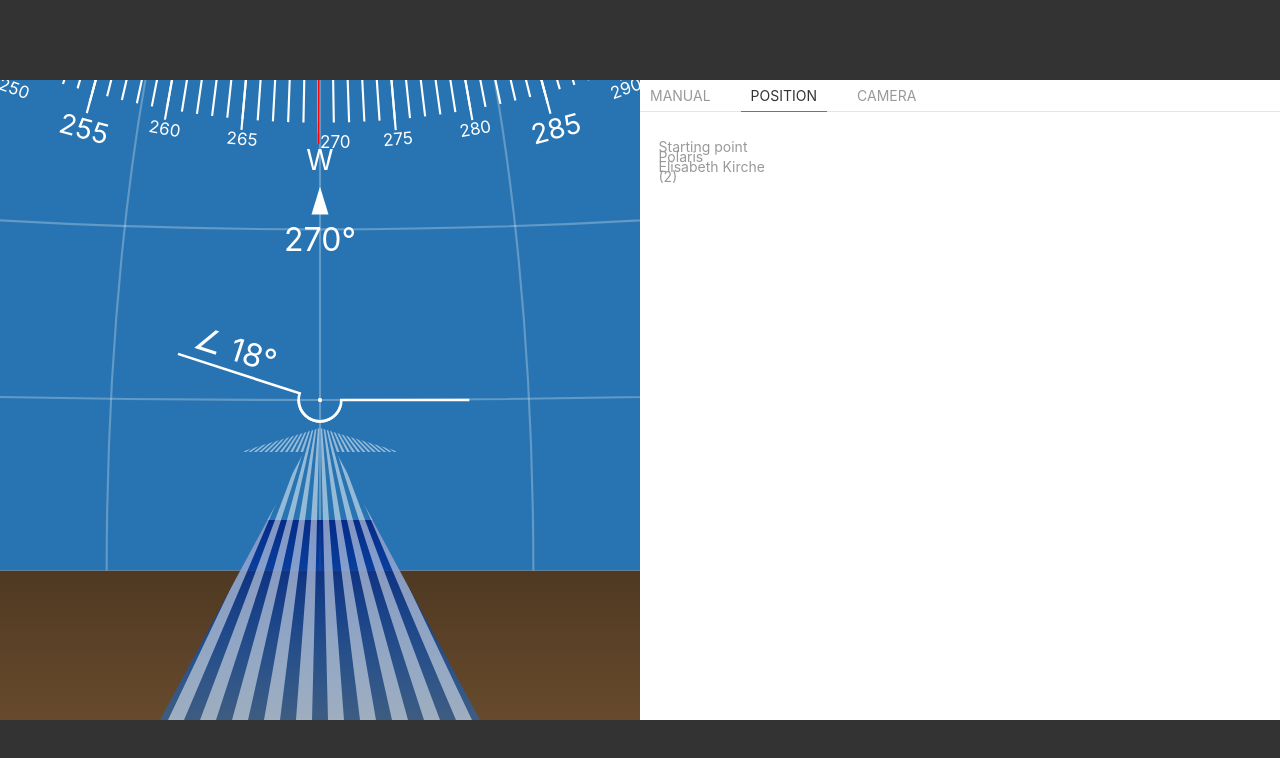
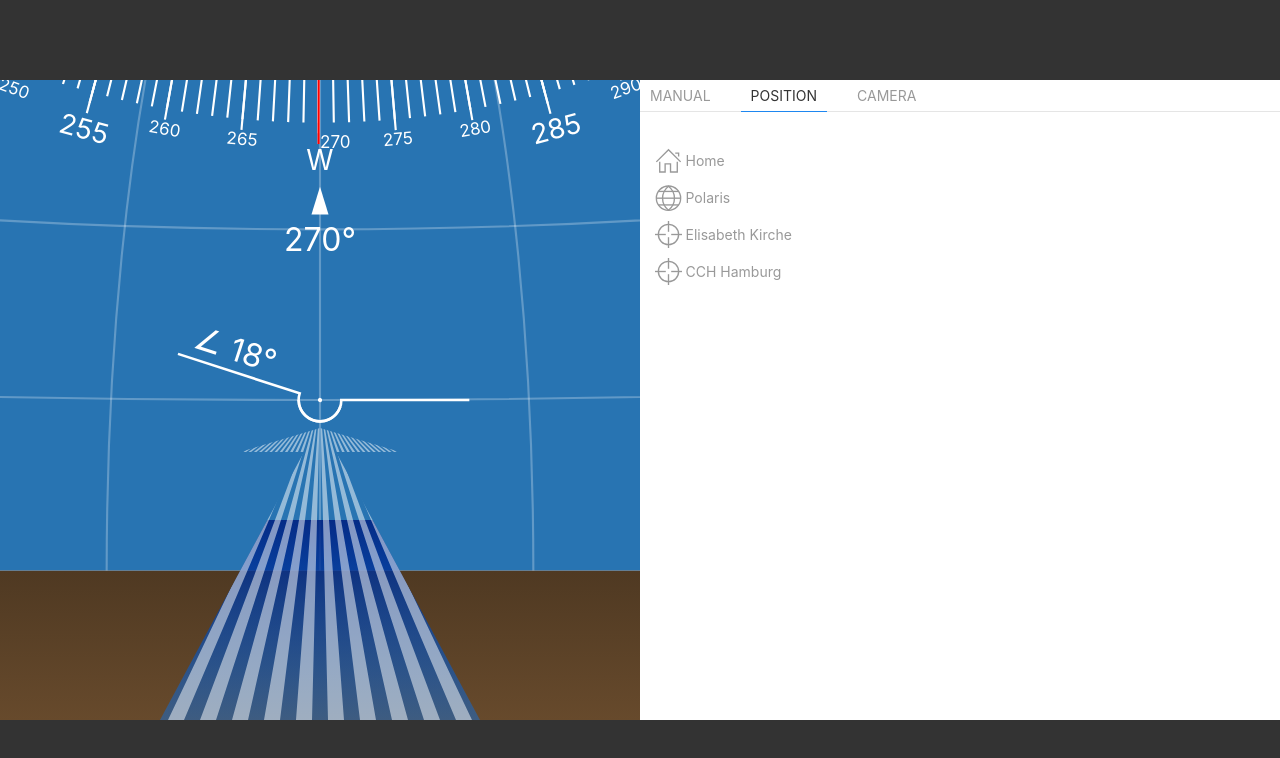
Before and after one commit to jfeltkamp/arduino, a SvelteKit app in the folder obelix_raspi/svelte/asterix/: page / in a window 1280 px wide. Both pictures are taken after a click on the link "POSITION". Shown: the top 758 px of the page. Built offline with nearby package versions, Linux system fonts and the light colour scheme.

Commit message:
Added Slider and made cam config

```diff
--- a/obelix_raspi/svelte/asterix/src/components/controls/CamOptions.svelte
+++ b/obelix_raspi/svelte/asterix/src/components/controls/CamOptions.svelte
@@ -1,3 +1,55 @@
-<div id="camera-options">
-    <h1>Cam Options</h1>
+<script>
+    import Slider from '../tools/Slider.svelte';
+
+    const options = $state([
+      {
+        id: 'brightness',
+        name: 'Brightness',
+        value: 0,
+        minValue: -1,
+        maxValue: 1,
+        steps: 0.01,
+      },
+      {
+        id: 'contrast',
+        name: 'Contrast',
+        value: 1,
+        minValue: 0,
+        maxValue: 32,
+        steps: 0.1,
+      },
+      {
+        id: 'saturation',
+        name: 'Saturation',
+        value: 1,
+        minValue: 0,
+        maxValue: 32,
+        steps: 0.1,
+      },
+      {
+        id: 'sharpness',
+        name: 'Sharpness',
+        value: 1,
+        minValue: 0,
+        maxValue: 16,
+        steps: 0.1,
+      }
+    ]);
+
+    const callback = (index, value) => {
+      options[index].value = value;
+      console.log('SVELTE callback', `/cam/controls/${options[index].name}/${value}`)
+    }
+</script>
+
+<div class="camera-options">
+    {#each options as option, i (option.name)}
+        <Slider {...option} index={i} callback={callback} />
+    {/each}
 </div>
+
+<style>
+    .camera-options {
+        padding: 0.75em
+    }
+</style>
--- a/obelix_raspi/svelte/asterix/src/components/controls/Positions.svelte
+++ b/obelix_raspi/svelte/asterix/src/components/controls/Positions.svelte
@@ -1,11 +1,61 @@
-
+<script>
+  import Icon from "../tools/Icon.svelte";
+  let positions = $state({
+    geo: {
+      addr: "Wischhofsweg 4",
+      lat: 53.606071,
+      lon: 9.902575,
+    },
+    base: [
+      {
+        id: "home",
+        name: "Home",
+        pos: {
+          x: -23900,
+          y: 0,
+          f: 500
+        }
+      },
+      {
+        id: "polaris",
+        name: "Polaris",
+        pos: {
+          x: 0,
+          y: 11912,
+          f: 600,
+        }
+      },
+      {
+        id: "1",
+        name: "Elisabeth Kirche",
+        pos: {
+          x: -3000,
+          y: 250,
+          f: 400
+        }
+      },
+      {
+        id: "2",
+        name: "CCH Hamburg",
+        pos: {
+          x: -15000,
+          y: -1250,
+          f: 100,
+        }
+      }
+    ]
+  });
+  const calback = (e, path) => {
+    e.preventDefault();
+    console.log('SVELTE callback', path)
+  }
+</script>
 
 <div class="pos-wrapper uk-padding-small">
     <div id="nav-geo"></div>
     <ul id="nav-nav" class="uk-iconnav uk-iconnav-vertical">
-        <li><a href="#"><span uk-icon="icon: home"></span> <span>Starting point</span></a></li>
-        <li><a href="#"><span uk-icon="icon: world"></span> Polaris</a></li>
-        <li><a href="#"><span uk-icon="icon: crosshairs"></span> Elisabeth Kirche</a></li>
-        <li><a href="#"><span uk-icon="icon: plus"></span> (2)</a></li>
+        {#each positions.base as item}
+            <li><a href={`/position/${item.id}`} onclick={(e) => calback(e, `/position/${item.id}`)}><span class="uk-icon" uk-icon=""><Icon type={item.id} size={1.35}/></span> <span>{item.name}</span></a></li>
+        {/each}
     </ul>
 </div>
--- /dev/null
+++ b/obelix_raspi/svelte/asterix/src/components/tools/Icon.svelte
@@ -0,0 +1,28 @@
+<script>
+  let { type, size = 1 } = $props()
+  let pxSize = $derived(Math.round(20 * size))
+</script>
+
+
+<svg width={pxSize} height={pxSize} viewBox="0 0 20 20">
+    {#if type === 'home'}
+        <!-- Home -->
+        <polygon points="18.65 11.35 10 2.71 1.35 11.35 0.65 10.65 10 1.29 19.35 10.65"/>
+        <polygon points="15 4 18 4 18 7 17 7 17 5 15 5"/>
+        <polygon points="3 11 4 11 4 18 7 18 7 12 12 12 12 18 16 18 16 11 17 11 17 19 11 19 11 13 8 13 8 19 3 19"/>
+    {:else if type === 'polaris'}
+        <!-- Polaris -->
+        <path fill="none" stroke="#000" d="M1,10.5 L19,10.5"/>
+        <path fill="none" stroke="#000" d="M2.35,15.5 L17.65,15.5"/>
+        <path fill="none" stroke="#000" d="M2.35,5.5 L17.523,5.5"/>
+        <path fill="none" stroke="#000" d="M10,19.46 L9.98,19.46 C7.31,17.33 5.61,14.141 5.61,10.58 C5.61,7.02 7.33,3.83 10,1.7 C10.01,1.7 9.99,1.7 10,1.7 L10,1.7 C12.67,3.83 14.4,7.02 14.4,10.58 C14.4,14.141 12.67,17.33 10,19.46 L10,19.46 L10,19.46 L10,19.46 Z"/>
+        <circle fill="none" stroke="#000" cx="10" cy="10.5" r="9"/>
+    {:else}
+        <!-- Custom -->
+        <circle fill="none" stroke="#000" cx="10" cy="10" r="7.5"/>
+        <line fill="none" stroke="#000" x1="10" x2="10" y2="8"/>
+        <line fill="none" stroke="#000" x1="10" y1="12" x2="10" y2="20"/>
+        <line fill="none" stroke="#000" y1="10" x2="8" y2="10"/>
+        <line fill="none" stroke="#000" x1="12" y1="10" x2="20" y2="10"/>
+    {/if}
+</svg>
--- /dev/null
+++ b/obelix_raspi/svelte/asterix/src/components/tools/Slider.svelte
@@ -0,0 +1,54 @@
+<script>
+    import { onMount, onDestroy } from 'svelte';
+    import SliderController from '$lib/slider.js';
+
+    const { id, name, callback, index, value = 0, minValue = 0, maxValue = 10, steps = 1 } = $props()
+    const range = maxValue - minValue
+    const initialValue = (value - minValue) / range;
+    const pre = precision(steps);
+
+    let slider = null;
+    onMount(() => {
+      slider = new SliderController(document.getElementById('slider_slide_' + id), (rad) => {
+        const valueNew = range * rad + minValue;
+        const valueNewStepped = parseFloat((Math.round(valueNew / steps) * steps).toFixed(pre));
+        if (typeof callback === 'function') {
+            callback(index, valueNewStepped);
+        }
+      }, initialValue);
+    });
+
+    onDestroy(() => {
+      if (slider && slider.hasOwnProperty('destroy')) {
+        slider.destroy()
+      }
+    });
+
+    // Get prezision of steps.
+    function precision(a) {
+      if (!isFinite(a)) return 0;
+      let e = 1, p = 0;
+      while (Math.round(a * e) / e !== a) { e *= 10; p++; }
+      return p;
+    }
+</script>
+
+<svg viewBox="0 0 780 120">
+    <rect class="slider" width="720" height="30" x="30" y="50" rx="15" ry="15" />
+    <text class="label" x="40" y="25">{ name }</text>
+    <g transform="translate(45 65)">
+        <circle id={'slider_slide_' + id} class="slide" r="30"  />
+    </g>
+</svg>
+
+<style>
+    .slider {
+        fill: #DDD;
+    }
+    .slide {
+        fill: #00D;
+    }
+    .label {
+        font-size: 1.6666em;
+    }
+</style>
```
Also changed, not shown: obelix_raspi/svelte/asterix/src/lib/slider.js (added).
